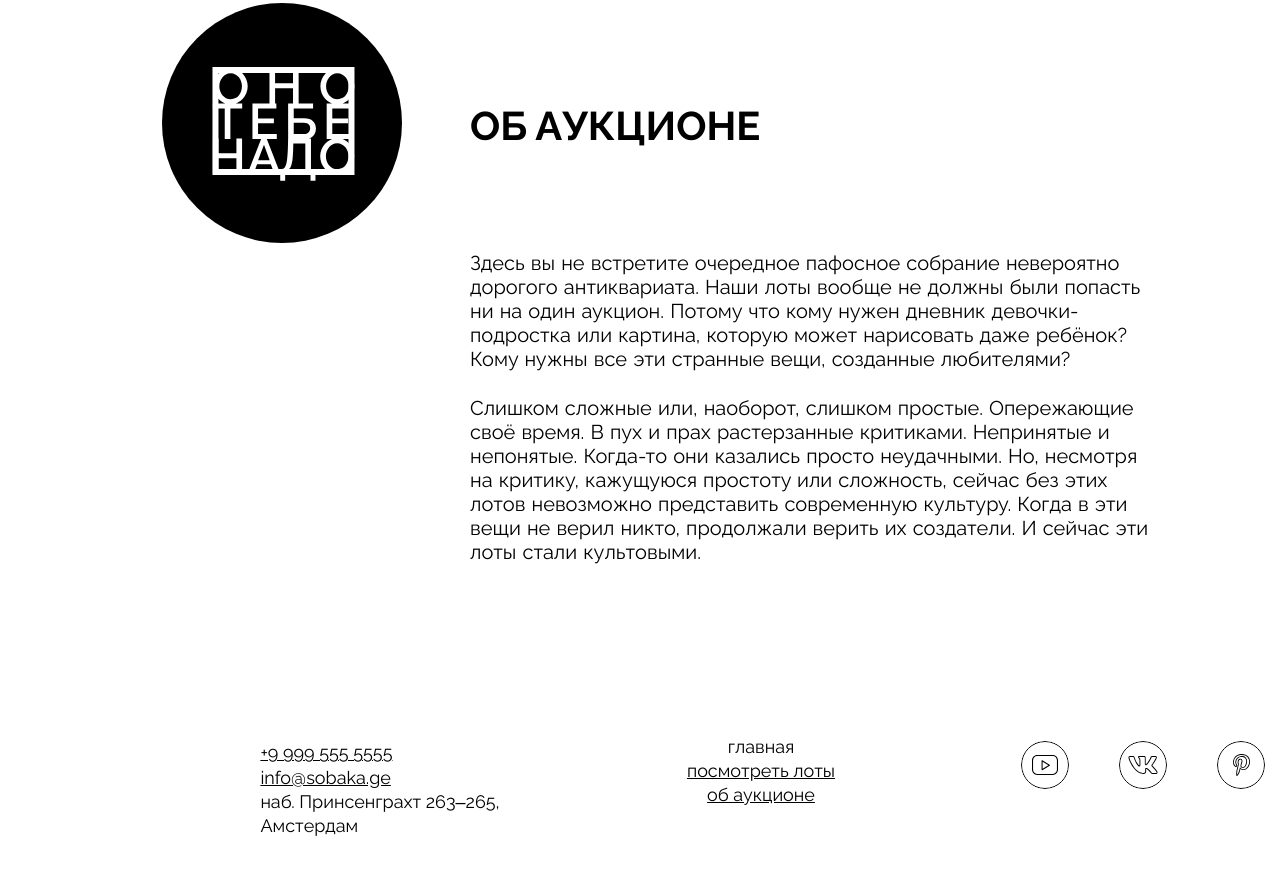
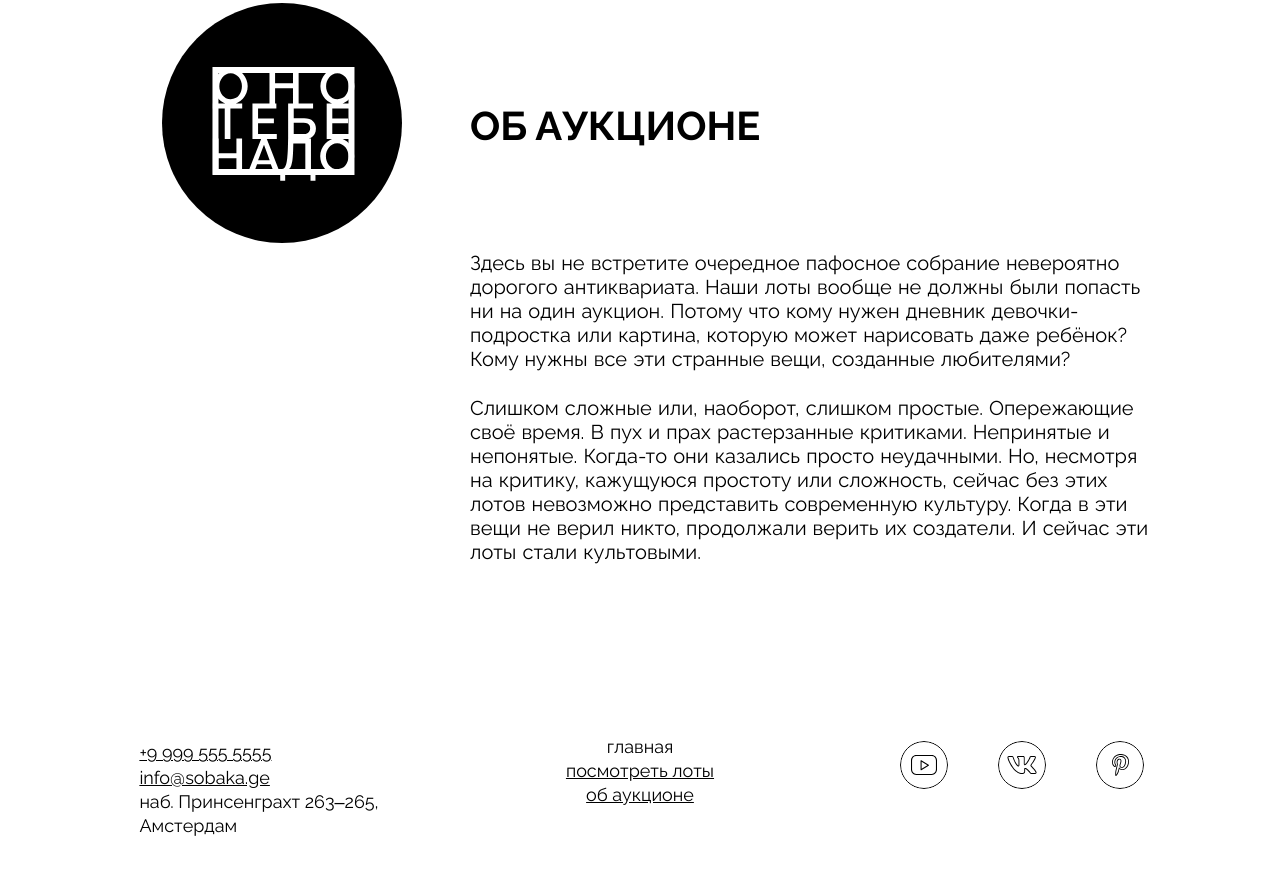
Before and after one commit to aaananasanastas/ono-tebe-nado-fd, a plain HTML site: page index.html in a window 1280 px wide. Shown: the part 2109-2989 px from the top of the page. Drawn offline with Linux system fonts and the light colour scheme; files whose address does not match are found by name.

Commit message:
исправили ошибки

```diff
--- a/styles/style.css
+++ b/styles/style.css
@@ -312,11 +312,17 @@ footer {
   position: absolute;
   display: grid;
   grid-template-columns: 1fr 1fr 1fr;
-  width: 1100px;
+  width: 100%;
+  max-width: 1100px;
   height: 180px;
+  left: 0;
+  right: 80px;
+  margin-left: auto;
+  margin-right: auto;
   top: 2809px;
-  left: 171px;
 }
+
+
 
 .footer-menu {
   display: flex;
```
